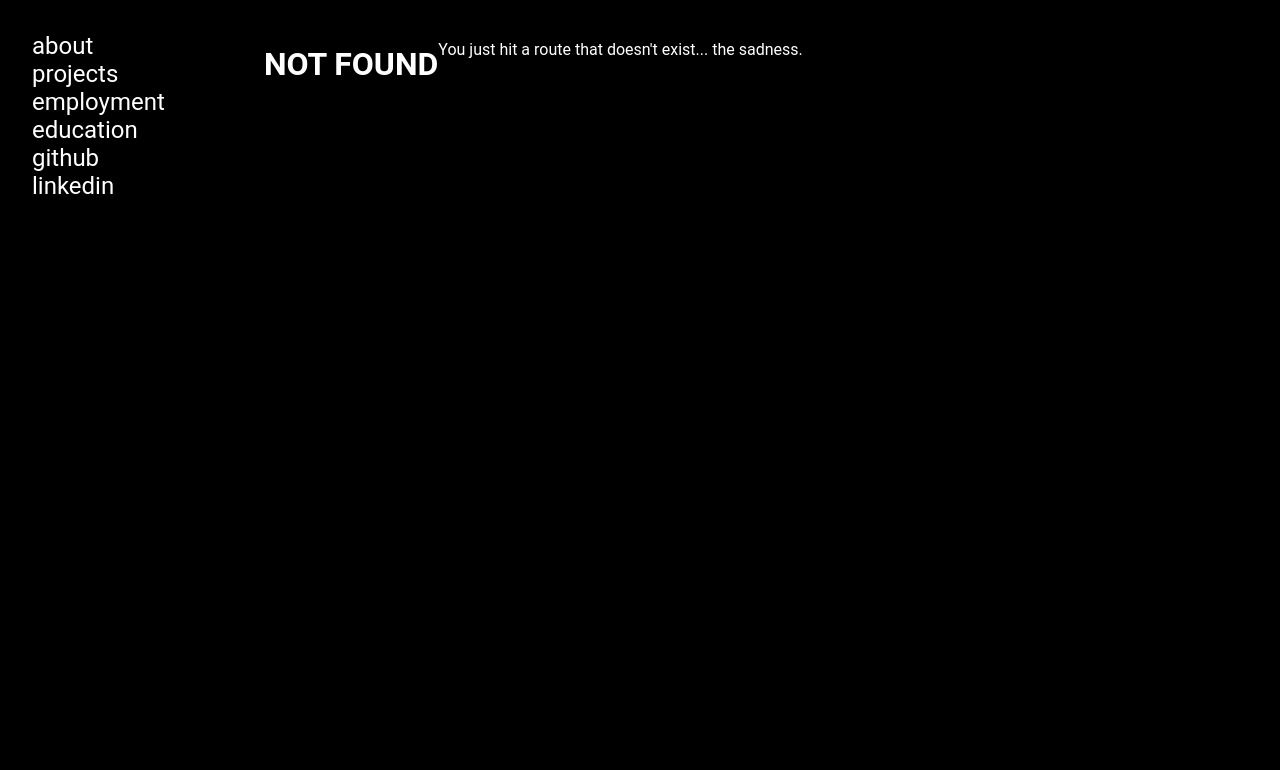
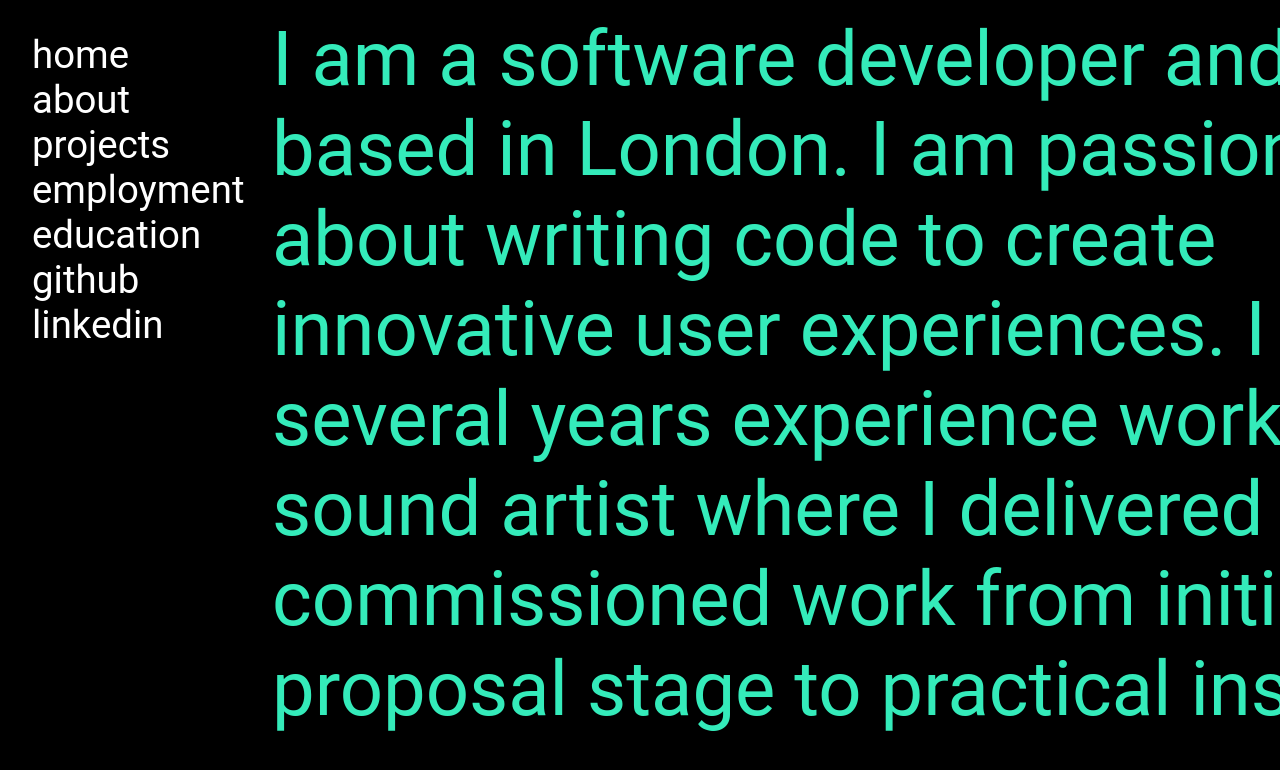
Before and after one commit to louieogrady/web, a Gatsby site: page /about in a window 1280 px wide. Before the commit this address had no page. Built offline with nearby package versions, Linux system fonts and the light colour scheme; Gatsby itself is replaced by a stand-in of ours.

Commit message:
latest progress

```diff
--- a/src/components/Nav.js
+++ b/src/components/Nav.js
@@ -10,8 +10,11 @@ class Nav extends React.Component {
         <div className="nav-flex-column">
           <nav>
             {/* <img src={logo} alt='logo'/> */}
-
-          <a className="nav-link" href="page-2">
+            <a className="nav-link" href="/">
+              home
+          </a>
+            <br></br>
+            <a className="nav-link" href="/about">
               about
           </a>
             <br></br>
@@ -19,7 +22,7 @@ class Nav extends React.Component {
               projects
           </a>
             <br></br>
-          <a className="nav-link" href="#">
+            <a className="nav-link" href="employment">
               employment
           </a>
             <br></br>
--- a/src/components/Welcome.js
+++ b/src/components/Welcome.js
@@ -7,7 +7,7 @@ class Welcome extends React.Component {
     return (
       <React.Fragment >
         <div className='welcomeContainer'>
-            <p id="text">Louie O'Grady <span className="teal">software developer and artist based in London, UK.</span></p>
+            <p id="text">Louie O'Grady <span className="teal">software developer and artist based in London, UK</span></p>
         </div>
       </React.Fragment>
 
--- a/src/components/layout.css
+++ b/src/components/layout.css
@@ -16,11 +16,10 @@ body {
 .layout {
   overflow: hidden;
   display: grid;
-  grid-template-columns: 30vh 150vh;
+  grid-template-columns: 34vh 162vh;
 }
 
 .content {
-  padding: 1.5rem;
   display: flex;
   flex-wrap: wrap;
   flex-direction: row;
@@ -31,10 +30,20 @@ body {
   padding: 2rem;
 }
 
+.homeLink {
+  color: white;
+  font-family: 'Roboto', sans-serif;
+  text-decoration: none;
+}
+
+.homeLink:hover {
+  color: #34ebba;
+}
+
 .nav-link {
   font-family: 'Roboto', sans-serif;
   color: white;
-  font-size: 3vh;
+  font-size: 4.8vh;
   text-decoration: none;
 }
 
--- a/src/components/welcome.css
+++ b/src/components/welcome.css
@@ -6,7 +6,7 @@
     overflow:hidden;
     margin: 0;
     padding: 0;
-    font-size: 10vh;
+    font-size: 17vh;
     width: 100%
 }
 
@@ -15,6 +15,6 @@
     color: #34ebba;
     margin: 0;
     padding: 0;
-    font-size: 10vh;
+    font-size: 17vh;
     width: 100%
 }
--- /dev/null
+++ b/src/pages/404.css
@@ -0,0 +1,14 @@
+.notFoundContainer {
+    margin-top: 1.7vh;
+    width: 100%
+}
+
+.notFoundText {
+    overflow:hidden;
+    margin: 0;
+    padding: 0;
+    font-size: 23vh;
+    width: 100%;
+    color: #34ebba;
+
+}
--- a/src/pages/404.js
+++ b/src/pages/404.js
@@ -2,12 +2,14 @@ import React from "react"
 
 import Layout from "../components/layout"
 import SEO from "../components/seo"
+import './404.css';
 
 const NotFoundPage = () => (
   <Layout>
     <SEO title="404: Not found" />
-    <h1>NOT FOUND</h1>
-    <p>You just hit a route that doesn&#39;t exist... the sadness.</p>
+      <div className="notFoundContainer">
+        <p className="notFoundText">You tried to find a page that doesn't exist</p>
+      </div>
   </Layout>
 )
 
--- /dev/null
+++ b/src/pages/about.css
@@ -0,0 +1,13 @@
+.aboutTextContainer {
+    margin-top: 1.7vh;
+    width: 100%
+}
+
+.aboutText {
+    overflow:hidden;
+    margin: 0;
+    padding: 0;
+    font-size: 9.5vh;
+    width: 100%;
+    color: #34ebba;
+}
--- /dev/null
+++ b/src/pages/about.js
@@ -0,0 +1,18 @@
+import React from "react"
+import { Link } from "gatsby"
+import Layout from "../components/layout"
+import SEO from "../components/seo"
+import './about.css';
+
+const SecondPage = () => (
+  <Layout>
+    <SEO title="about" />
+    <div className="aboutTextContainer">
+      <p className="aboutText">I am a software developer and artist based in London.
+      I am passionate about writing code to create innovative user experiences. I have several years experience working as a sound artist where
+      I delivered commissioned work from initial proposal stage to practical installation</p>
+    </div>
+  </Layout>
+)
+
+export default SecondPage
```
Also changed, not shown: src/pages/employment.css (added, +22 -0 lines), src/pages/employment.js (added, +16 -0 lines), src/pages/page-2.js (deleted, +0 -16 lines). Lines whose indentation alone changed are shown as unchanged.
